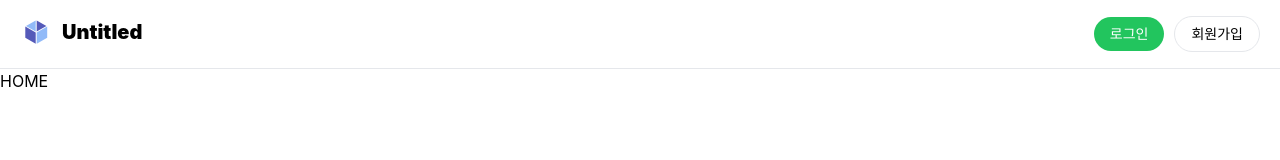
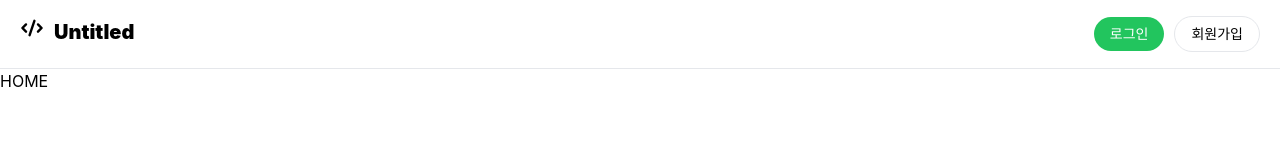
Before and after one commit to junmin-Chang/untitled-front, a React (Create React App) app: page / in a window 1280 px wide. Shown: the top 160 px of the page. Built offline with nearby package versions, Linux system fonts and the light colour scheme.

Commit message:
Signup page 작성

```diff
--- a/src/components/Header.tsx
+++ b/src/components/Header.tsx
@@ -10,26 +10,16 @@ const Header = () => {
         <Link to="/">
           <div>
             <svg
-              className="inline-block align-top"
-              width="32"
-              height="32"
-              viewBox="0 0 32 32"
               xmlns="http://www.w3.org/2000/svg"
+              className="h-6 w-6 inline-block align-top"
+              viewBox="0 0 20 20"
+              fill="currentColor"
             >
-              <g fill="none" fillRule="evenodd">
-                <path
-                  d="M10 0h12a10 10 0 0110 10v12a10 10 0 01-10 10H10A10 10 0 010 22V10A10 10 0 0110 0z"
-                  fill="#FFF"
-                />
-                <path
-                  d="M5.3 10.6l10.4 6v11.1l-10.4-6v-11zm11.4-6.2l9.7 5.5-9.7 5.6V4.4z"
-                  fill="#555AB9"
-                />
-                <path
-                  d="M27.2 10.6v11.2l-10.5 6V16.5l10.5-6zM15.7 4.4v11L6 10l9.7-5.5z"
-                  fill="#91BAF8"
-                />
-              </g>
+              <path
+                fillRule="evenodd"
+                d="M12.316 3.051a1 1 0 01.633 1.265l-4 12a1 1 0 11-1.898-.632l4-12a1 1 0 011.265-.633zM5.707 6.293a1 1 0 010 1.414L3.414 10l2.293 2.293a1 1 0 11-1.414 1.414l-3-3a1 1 0 010-1.414l3-3a1 1 0 011.414 0zm8.586 0a1 1 0 011.414 0l3 3a1 1 0 010 1.414l-3 3a1 1 0 11-1.414-1.414L16.586 10l-2.293-2.293a1 1 0 010-1.414z"
+                clipRule="evenodd"
+              />
             </svg>
             <h1 className="font-black text-xl leading-none inline-block align-top my-1.5 ml-2.5">
               Untitled
--- a/src/components/common/Input.tsx
+++ b/src/components/common/Input.tsx
@@ -5,7 +5,8 @@ interface InputProps {
   type?: string;
 }
 const Input = ({ onChange, className, placeholder, type }: InputProps) => {
-  const fixedClass = "border h-[50px] border-1 w-full pl-4";
+  const fixedClass =
+    "border h-[50px] border-1 w-full pl-4 focus:outline-4 outline-green-300";
   return (
     <input
       type={type}
--- a/src/pages/Login.tsx
+++ b/src/pages/Login.tsx
@@ -1,24 +1,33 @@
 import Button from "../components/common/Button";
 import Input from "../components/common/Input";
+import AuthLayout from "../layouts/auth";
 
 const Login = () => {
   return (
-    <div className="w-full h-full">
-      <div className="bg-green-400 w-full h-60 flex justify-center">
-        <div className="w-1/2 max-w-[500px] min-w-[350px] h-[600px] bg-white rounded-lg translate-y-16 px-12 shadow-2xl">
-          <div className="w-full h-full flex flex-col justify-center items-center gap-[15px]">
+    <AuthLayout>
+      <svg
+        xmlns="http://www.w3.org/2000/svg"
+        className="h-12 w-12"
+        viewBox="0 0 20 20"
+        fill="currentColor"
+      >
+        <path
+          fillRule="evenodd"
+          d="M12.395 2.553a1 1 0 00-1.45-.385c-.345.23-.614.558-.822.88-.214.33-.403.713-.57 1.116-.334.804-.614 1.768-.84 2.734a31.365 31.365 0 00-.613 3.58 2.64 2.64 0 01-.945-1.067c-.328-.68-.398-1.534-.398-2.654A1 1 0 005.05 6.05 6.981 6.981 0 003 11a7 7 0 1011.95-4.95c-.592-.591-.98-.985-1.348-1.467-.363-.476-.724-1.063-1.207-2.03zM12.12 15.12A3 3 0 017 13s.879.5 2.5.5c0-1 .5-4 1.25-4.5.5 1 .786 1.293 1.371 1.879A2.99 2.99 0 0113 13a2.99 2.99 0 01-.879 2.121z"
+          clipRule="evenodd"
+        />
+      </svg>
+      <p className="text-4xl font-black">Untitled</p>
+      <p className="text-2xl font-medium">로그인</p>
       <Input type="text" onChange={() => {}} placeholder="아이디" />
       <Input type="password" onChange={() => {}} placeholder="비밀번호" />
       <Button
-              className="bg-green-400 text-white font-medium h-[50px] w-[200px]"
+        className="bg-green-400 text-white font-lg text-lg h-[50px] w-[200px]"
         onClick={() => {}}
       >
         로그인
       </Button>
-          </div>
-        </div>
-      </div>
-    </div>
+    </AuthLayout>
   );
 };
 
--- a/src/pages/Signup.tsx
+++ b/src/pages/Signup.tsx
@@ -1,5 +1,42 @@
+import Button from "../components/common/Button";
+import Input from "../components/common/Input";
+import AuthLayout from "../layouts/auth";
+
 const Signup = () => {
-  return <div>Signup</div>;
+  return (
+    <AuthLayout>
+      <svg
+        xmlns="http://www.w3.org/2000/svg"
+        className="h-12 w-12"
+        viewBox="0 0 20 20"
+        fill="currentColor"
+      >
+        <path
+          fillRule="evenodd"
+          d="M12.395 2.553a1 1 0 00-1.45-.385c-.345.23-.614.558-.822.88-.214.33-.403.713-.57 1.116-.334.804-.614 1.768-.84 2.734a31.365 31.365 0 00-.613 3.58 2.64 2.64 0 01-.945-1.067c-.328-.68-.398-1.534-.398-2.654A1 1 0 005.05 6.05 6.981 6.981 0 003 11a7 7 0 1011.95-4.95c-.592-.591-.98-.985-1.348-1.467-.363-.476-.724-1.063-1.207-2.03zM12.12 15.12A3 3 0 017 13s.879.5 2.5.5c0-1 .5-4 1.25-4.5.5 1 .786 1.293 1.371 1.879A2.99 2.99 0 0113 13a2.99 2.99 0 01-.879 2.121z"
+          clipRule="evenodd"
+        />
+      </svg>
+      <p className="text-4xl font-black">Untitled</p>
+      <p className="text-2xl font-medium">회원가입</p>
+
+      <Input type="text" onChange={() => {}} placeholder="닉네임" />
+      <Input type="text" onChange={() => {}} placeholder="아이디" />
+      <Input type="password" onChange={() => {}} placeholder="비밀번호" />
+      <Input
+        type="password"
+        onChange={() => {}}
+        placeholder="비밀번호 재확인"
+      />
+
+      <Button
+        className="bg-green-400 text-white font-lg text-lg h-[50px] w-[200px]"
+        onClick={() => {}}
+      >
+        회원가입
+      </Button>
+    </AuthLayout>
+  );
 };
 
 export default Signup;
```
Lines whose indentation alone changed are shown as unchanged.
